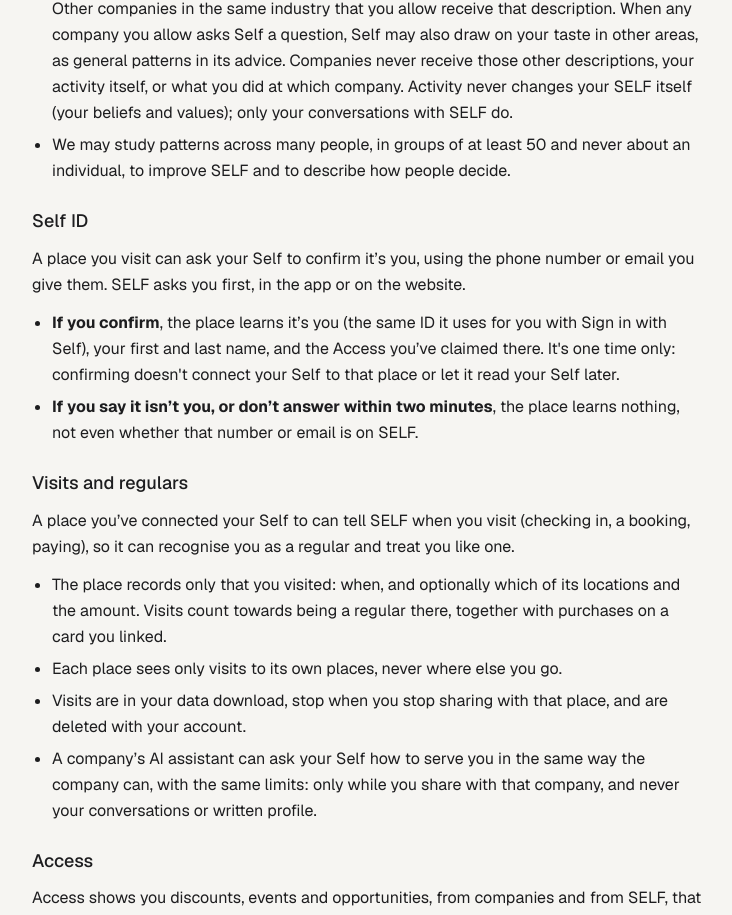
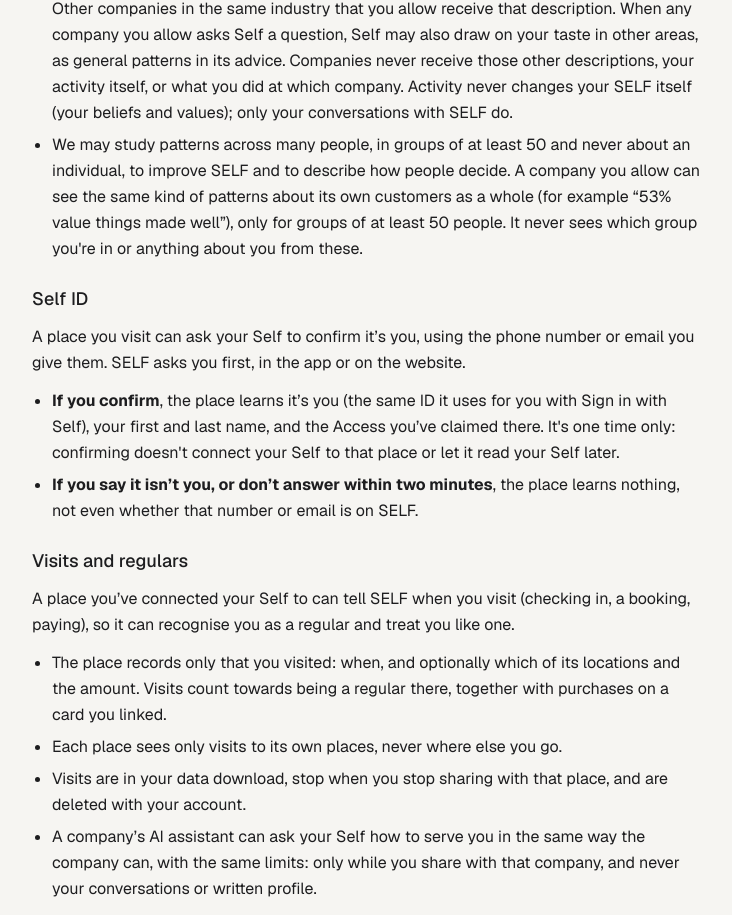
Before and after one commit to dillonlaurentw/heritageIP, a Next.js app: page /privacy/self in a window 1280 px wide. Shown: the part 1940-2855 px from the top of the page, without its empty margins (272-1004 px from the left). Built offline with nearby package versions, Linux system fonts and the light colour scheme; no server answers.

Commit message:
SELF privacy: companies see group patterns about their own customers (50+ people)
Co-Authored-By: Claude Opus 5.5 <noreply@anthropic.com>
Claude-Session: https://claude.ai/code/session_01CN5T1uu22VEkB84BsrvAtx

```diff
--- a/src/app/privacy/self/page.tsx
+++ b/src/app/privacy/self/page.tsx
@@ -92,7 +92,9 @@ export default function SelfPrivacy() {
           </li>
           <li>
             We may study patterns across many people, in groups of at least 50 and never about an individual, to
-            improve SELF and to describe how people decide.
+            improve SELF and to describe how people decide. A company you allow can see the same kind of patterns
+            about its own customers as a whole (for example “53% value things made well”), only for groups of at
+            least 50 people. It never sees which group you&apos;re in or anything about you from these.
           </li>
         </ul>
       </section>
```
